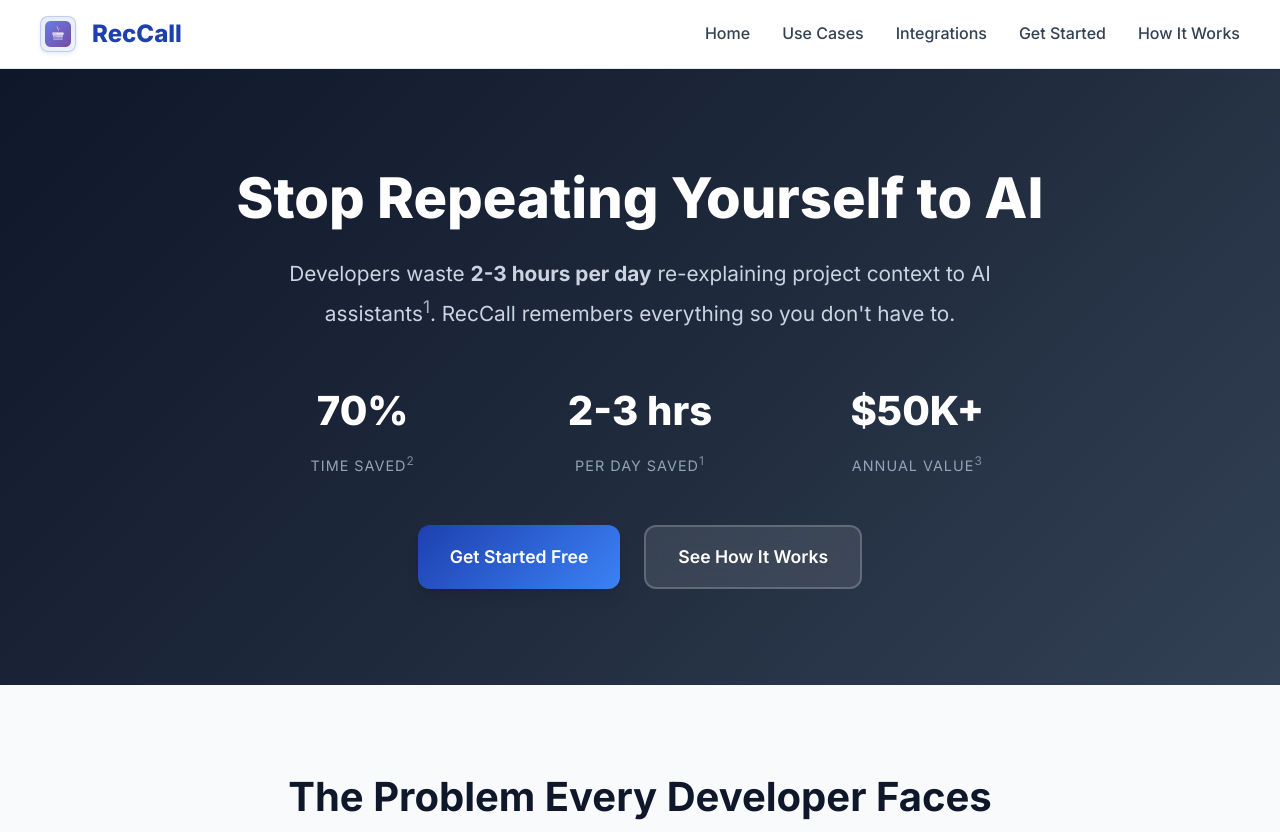
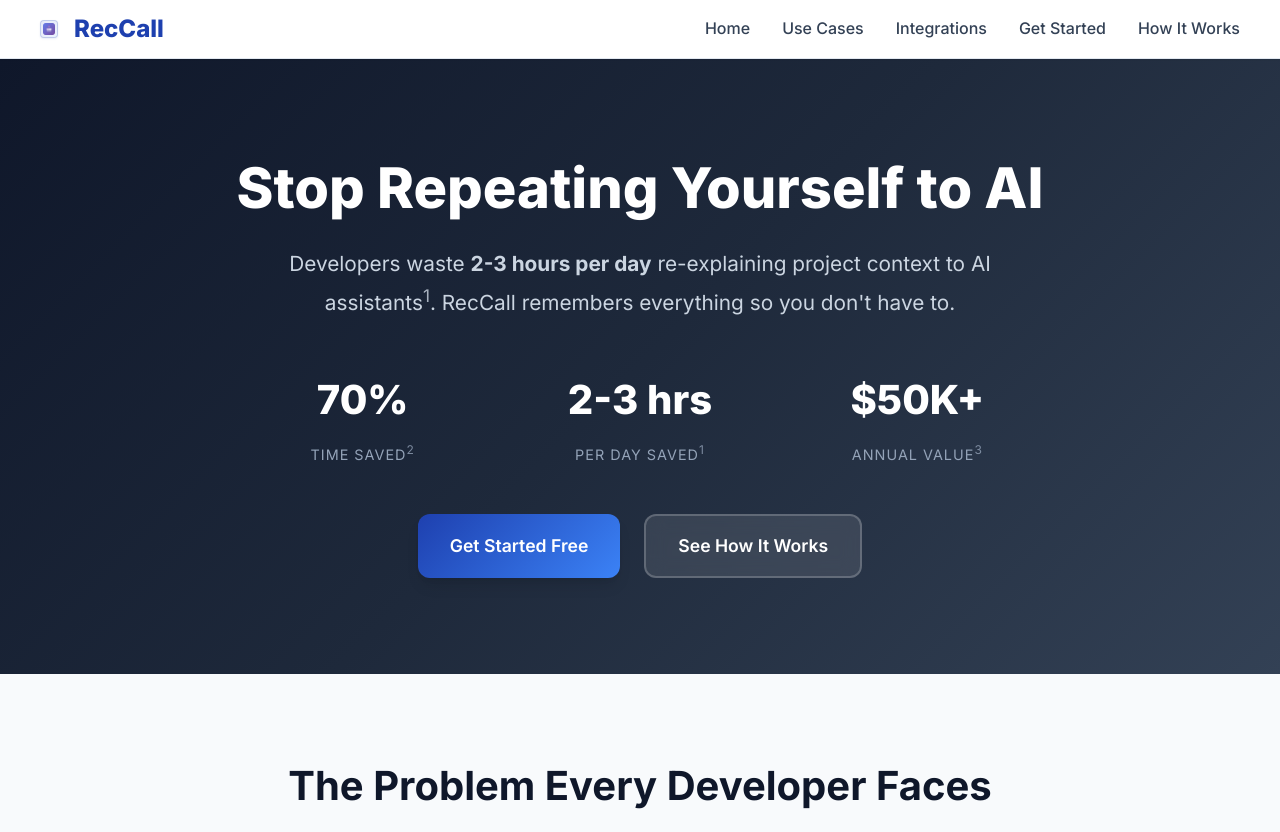
Before and after one commit to reccaller-ai/websites, a plain HTML site: page index.html in a window 1280 px wide. Shown: the top 832 px of the page. Drawn offline with Linux system fonts and the light colour scheme.

Commit message:
fix: Reduce logo icon size to be proportional with text
- Reduce icon size from 36px to 18px (half the previous size)
- Adjust border-radius and padding proportionally
- Reduce shadow size for better visual balance
- Increase hover scale slightly to compensate for smaller size

This makes the icon more proportional to the text while maintaining
visibility and visual enhancements.

```diff
--- a/assets/css/style.css
+++ b/assets/css/style.css
@@ -71,19 +71,19 @@
 .logo img {
     display: inline-block;
     flex-shrink: 0;
-    height: 36px;
-    width: 36px;
-    border-radius: 8px;
-    padding: 4px;
+    height: 18px;
+    width: 18px;
+    border-radius: 4px;
+    padding: 2px;
     background: linear-gradient(135deg, rgba(30, 64, 175, 0.1) 0%, rgba(59, 130, 246, 0.1) 100%);
     border: 1px solid rgba(30, 64, 175, 0.2);
-    box-shadow: 0 2px 4px rgba(30, 64, 175, 0.1);
+    box-shadow: 0 1px 2px rgba(30, 64, 175, 0.1);
     transition: all 0.3s ease;
 }
 
 .logo:hover img {
-    transform: scale(1.05);
-    box-shadow: 0 4px 8px rgba(30, 64, 175, 0.2);
+    transform: scale(1.1);
+    box-shadow: 0 2px 4px rgba(30, 64, 175, 0.2);
     background: linear-gradient(135deg, rgba(30, 64, 175, 0.15) 0%, rgba(59, 130, 246, 0.15) 100%);
 }
 
```
